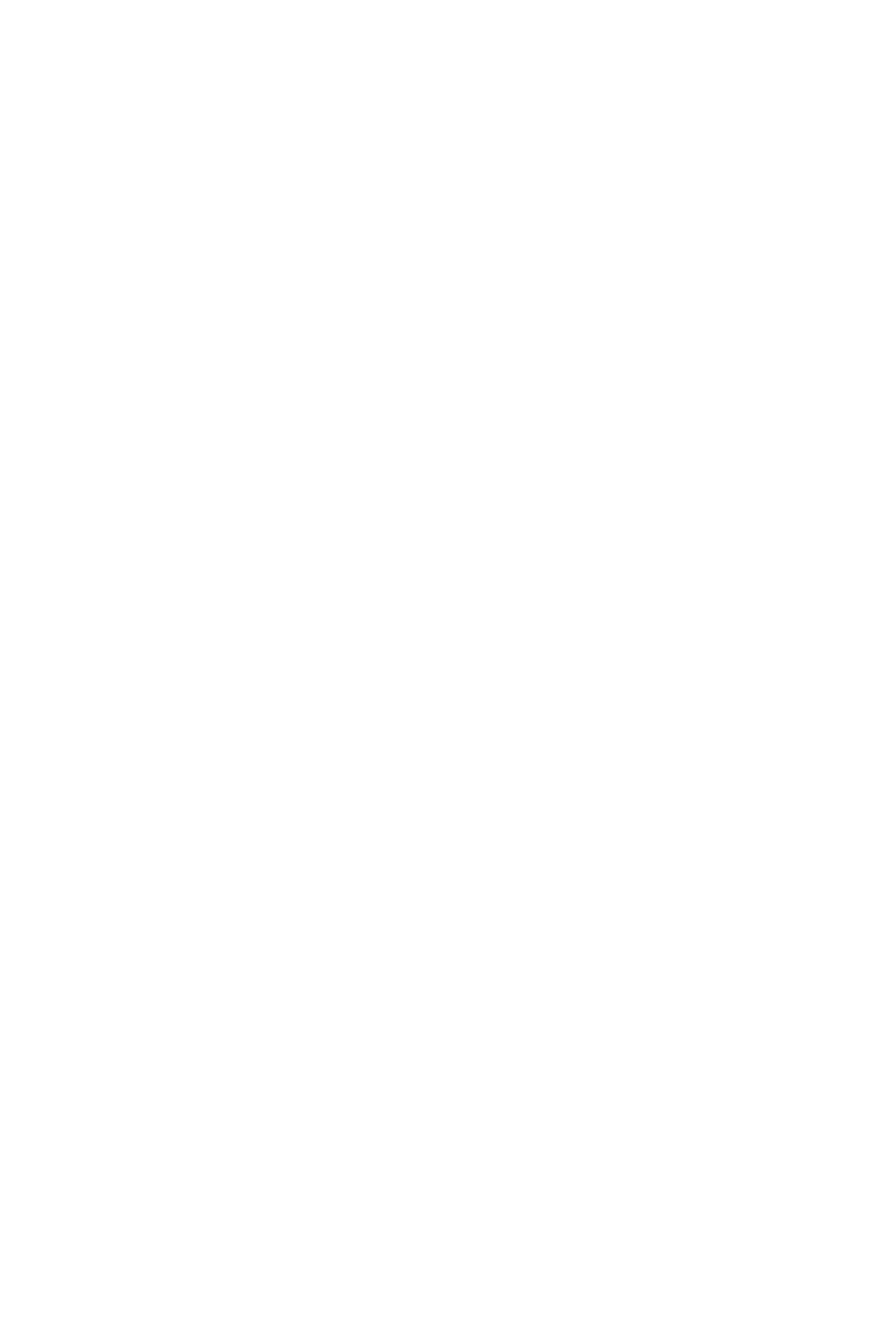
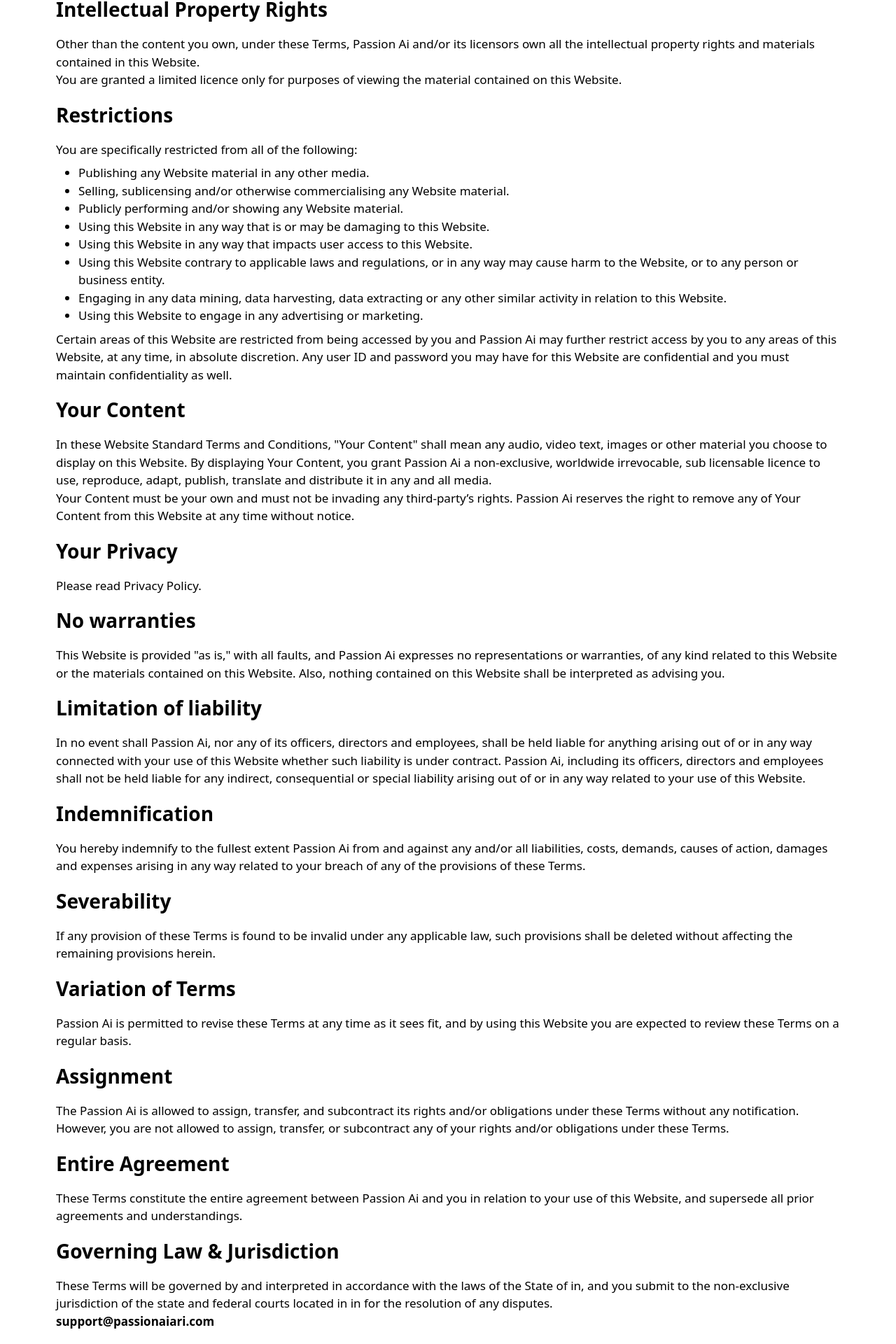
Before and after one commit to THOUFIQHUSSAIN-J/PassionAI-website, a React (Create React App) app: page /privacy in a window 1280 px wide. Before the commit this address had no page. Shown: the part 609-2529 px from the top of the page at 70% size. Before the commit the page ends 800 px from the top, so only its background shows below. Built offline with nearby package versions, Linux system fonts and the light colour scheme.

Commit message:
Added privacy

```diff
--- a/src/App.js
+++ b/src/App.js
@@ -6,23 +6,34 @@
 import ContactUs from "containers/Contactus";
 import Signin from "containers/Signin";
 import Terms from "containers/Terms";
-import { Fragment } from "react";
+import Privacy from "containers/Privacy";
+import {Fragment} from "react";
 import Testimonial from "containers/Testimonial";
 // eslint-disable-next-line
-import { Routes, Route, Link } from "react-router-dom";
+import {Routes, Route, Link} from "react-router-dom";
 
 function App() {
     return (
         <Fragment>
             <Routes>
-        <Route path="/signin" element={<Signin />} />
+                <Route path="/signin" element={<Signin/>}/>
                 <Route
                     path="/terms"
                     element={
                         <Fragment>
-              <Header />
-              <Terms />
-              <Footer />
+                            <Header/>
+                            <Terms/>
+                            <Footer/>
+                        </Fragment>
+                    }
+                ></Route>
+                <Route
+                    path="/privacy"
+                    element={
+                        <Fragment>
+                            <Header/>
+                            <Privacy/>
+                            <Footer/>
                         </Fragment>
                     }
                 ></Route>
@@ -30,13 +41,13 @@
                     path="/"
                     element={
                         <Fragment>
-              <Header />
-              <Home />
-              <Whys />
-              <Gains />
-              <Testimonial />
-              <ContactUs />
-              <Footer />
+                            <Header/>
+                            <Home/>
+                            <Whys/>
+                            <Gains/>
+                            <Testimonial/>
+                            <ContactUs/>
+                            <Footer/>
                         </Fragment>
                     }
                 />
--- a/src/components/Footer/index.js
+++ b/src/components/Footer/index.js
@@ -8,19 +8,19 @@
 const company = [
   {
     name: "Home",
-    link: "#",
+    link: "/",
   },
   {
     name: "Why PassionAi ?",
-    link: "#WhyPassion",
+    link: "/#WhyPassion",
   },
   {
     name: "Terms of Service",
-    link: "#WhyPassion",
+    link: "/terms",
   },
   {
     name: "Privacy Policy",
-    link: "#WhyPassion",
+    link: "/privacy",
   },
   // {
   //   name: "Blogs",
--- /dev/null
+++ b/src/containers/Privacy/index.js
@@ -0,0 +1,110 @@
+import {Fragment} from "react";
+import HeaderImage from "images/terms-privacy.svg";
+
+export default function Privacy() {
+    return (
+        <Fragment>
+            <div className="flex relative -mt-40 mb-10 -z-10">
+                    <img src={HeaderImage} alt="privacy" className="absolute w-full"/>
+            </div>
+            <div className="flex justify-center pt-16 mt-40">
+                <p className="text-heading-title-sz text-white font-bold">
+                    Privacy Policy
+                </p>
+            </div>
+
+            <div className="flex flex-col justify-around ml-20 mr-20 mt-40 mb-40 text-mini-regular-sz">
+                <p className="mt-4 font-bold text-md">Introduction</p>
+                <p className="mt-4">These Website Standard Terms and Conditions written on this webpage shall manage
+                    your use of our
+                    website, passionari accessible at passionari.com.<br/>
+                    These Terms will be applied fully and affect your use of this Website. By using this Website, you
+                    agreed to accept all terms and conditions written here. You must not use this Website if you
+                    disagree with any of these Website Standard Terms and Conditions. These Terms and Conditions have
+                    been generated with the help of the Terms And Conditions Sample Generator.<br/>
+                    Minors or people below 18 years old are not allowed to use this Website.</p>
+                <p className="mt-4 font-bold text-md">Intellectual Property Rights</p>
+                <p className="mt-4">Other than the content you own, under these Terms, Passion Ai and/or its licensors
+                    own all the
+                    intellectual property rights and materials contained in this Website.<br/>
+                    You are granted a limited licence only for purposes of viewing the material contained on this
+                    Website.</p>
+                <p className="mt-4 font-bold text-md">Restrictions</p>
+                <p className="mt-4">You are specifically restricted from all of the following:</p>
+                <ul className="ml-8 mt-2">
+                    <li className="list-disc"> Publishing any Website material in any other media.</li>
+                    <li className="list-disc">Selling, sublicensing and/or otherwise commercialising any Website material.</li>
+                    <li className="list-disc">Publicly performing and/or showing any Website material.</li>
+                    <li className="list-disc">Using this Website in any way that is or may be damaging to this Website.</li>
+                    <li className="list-disc">Using this Website in any way that impacts user access to this Website.</li>
+                    <li className="list-disc">Using this Website contrary to applicable laws and regulations, or in any way may cause harm to
+                        the
+                        Website, or to any person or business entity.
+                    </li>
+                    <li className="list-disc">Engaging in any data mining, data harvesting, data extracting or any other similar activity in
+                        relation to this Website.
+                    </li>
+                    <li className="list-disc">Using this Website to engage in any advertising or marketing.</li>
+                </ul>
+                <p className="mt-2">Certain areas of this Website are restricted from being accessed by you and Passion
+                    Ai may further
+                    restrict access by you to any areas of this Website, at any time, in absolute discretion. Any user
+                    ID and password you may have for this Website are confidential and you must maintain confidentiality
+                    as well.</p>
+                <p className="mt-4 font-bold text-md">Your Content</p>
+                <p className="mt-4">In these Website Standard Terms and Conditions, "Your Content" shall mean any audio,
+                    video text,
+                    images or other material you choose to display on this Website. By displaying Your Content, you
+                    grant Passion Ai a non-exclusive, worldwide irrevocable, sub licensable licence to use, reproduce,
+                    adapt, publish, translate and distribute it in any and all media.<br/>
+                    Your Content must be your own and must not be invading any third-party’s rights. Passion Ai reserves
+                    the right to remove any of Your Content from this Website at any time without notice.</p>
+                <p className="mt-4 font-bold text-md">Your Privacy</p>
+                <p className="mt-4">Please read Privacy Policy.</p>
+                <p className="mt-4 font-bold text-md">No warranties</p>
+                <p className="mt-4">This Website is provided "as is," with all faults, and Passion Ai expresses no
+                    representations or
+                    warranties, of any kind related to this Website or the materials contained on this Website. Also,
+                    nothing contained on this Website shall be interpreted as advising you.</p>
+                <p className="mt-4 font-bold text-md">Limitation of liability</p>
+                <p className="mt-4">In no event shall Passion Ai, nor any of its officers, directors and employees,
+                    shall be held liable
+                    for anything arising out of or in any way connected with your use of this Website whether such
+                    liability is under contract. Passion Ai, including its officers, directors and employees shall not
+                    be held liable for any indirect, consequential or special liability arising out of or in any way
+                    related to your use of this Website.</p>
+                <p className="mt-4 font-bold text-md">Indemnification</p>
+                <p className="mt-4">You hereby indemnify to the fullest extent Passion Ai from and against any and/or
+                    all liabilities,
+                    costs, demands, causes of action, damages and expenses arising in any way related to your breach of
+                    any of the provisions of these Terms.</p>
+                <p className="mt-4 font-bold text-md">Severability</p>
+                <p className="mt-4">If any provision of these Terms is found to be invalid under any applicable law,
+                    such provisions
+                    shall be deleted without affecting the remaining provisions herein.</p>
+                <p className="mt-4 font-bold text-md">Variation of Terms</p>
+                <p className="mt-4">Passion Ai is permitted to revise these Terms at any time as it sees fit, and by
+                    using this Website
+                    you are expected to review these Terms on a regular basis.</p>
+                <p className="mt-4 font-bold text-md">Assignment</p>
+                <p className="mt-4">The Passion Ai is allowed to assign, transfer, and subcontract its rights and/or
+                    obligations under
+                    these Terms without any notification. However, you are not allowed to assign, transfer, or
+                    subcontract any of your rights and/or obligations under these Terms.</p>
+                <p className="mt-4 font-bold text-md">Entire Agreement</p>
+                <p className="mt-4">These Terms constitute the entire agreement between Passion Ai and you in relation
+                    to your use of
+                    this Website, and supersede all prior agreements and understandings.</p>
+                <p className="mt-4 font-bold text-md">Governing Law & Jurisdiction</p>
+                <p className="mt-4">These Terms will be governed by and interpreted in accordance with the laws of the
+                    State of in, and
+                    you submit to the non-exclusive jurisdiction of the state and federal courts located in in for the
+                    resolution of any disputes.
+                    <p className="font-semibold">support@passionaiari.com</p>
+                </p>
+
+
+            </div>
+        </Fragment>
+    );
+}
--- a/src/containers/Terms/index.js
+++ b/src/containers/Terms/index.js
@@ -1,18 +1,18 @@
 import {Fragment} from "react";
+import HeaderImage from "../../images/terms-privacy.svg";
 
 export default function Terms() {
     return (
         <Fragment>
-            <div>
-                <div>
-                    <div className="flex justify-center">
-                        <p className="text-heading-title-sz text-black font-bold">
-                            Testimonial
-                        </p>
-                    </div>
-                </div>
+            <div className="flex relative -mt-40 mb-10 -z-10">
+                <img src={HeaderImage} alt="privacy" className="absolute w-full"/>
             </div>
-            <div className="flex flex-col justify-around ml-20 mr-20 mt-20 mb-40 text-mini-regular-sz">
+            <div className="flex justify-center pt-16 mt-40">
+                <p className="text-heading-title-sz text-white font-bold">
+                    Terms & Conditions
+                </p>
+            </div>
+            <div className="flex flex-col justify-around ml-20 mr-20 mt-40 mb-40 text-mini-regular-sz">
                 <p className="mt-4">
                     This website is operated by <b>Passion Ai Ari LLP</b>. Throughout the
                     site, the terms <b>“we”</b>, <b>“us”</b> and <b>“our”</b> refer to
```
Also changed, not shown: src/images/terms-privacy.svg (added). Lines whose indentation alone changed are shown as unchanged.
